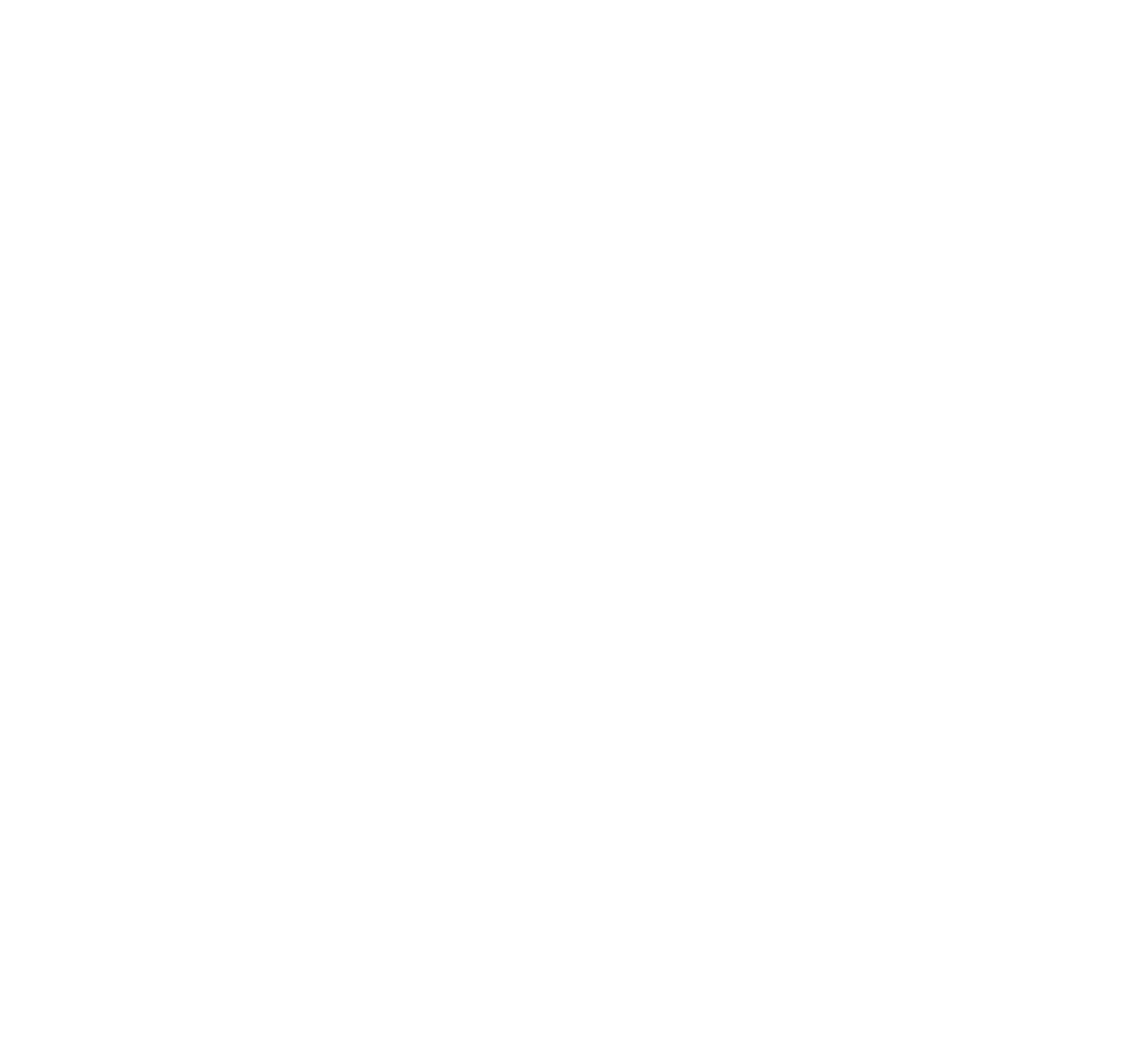
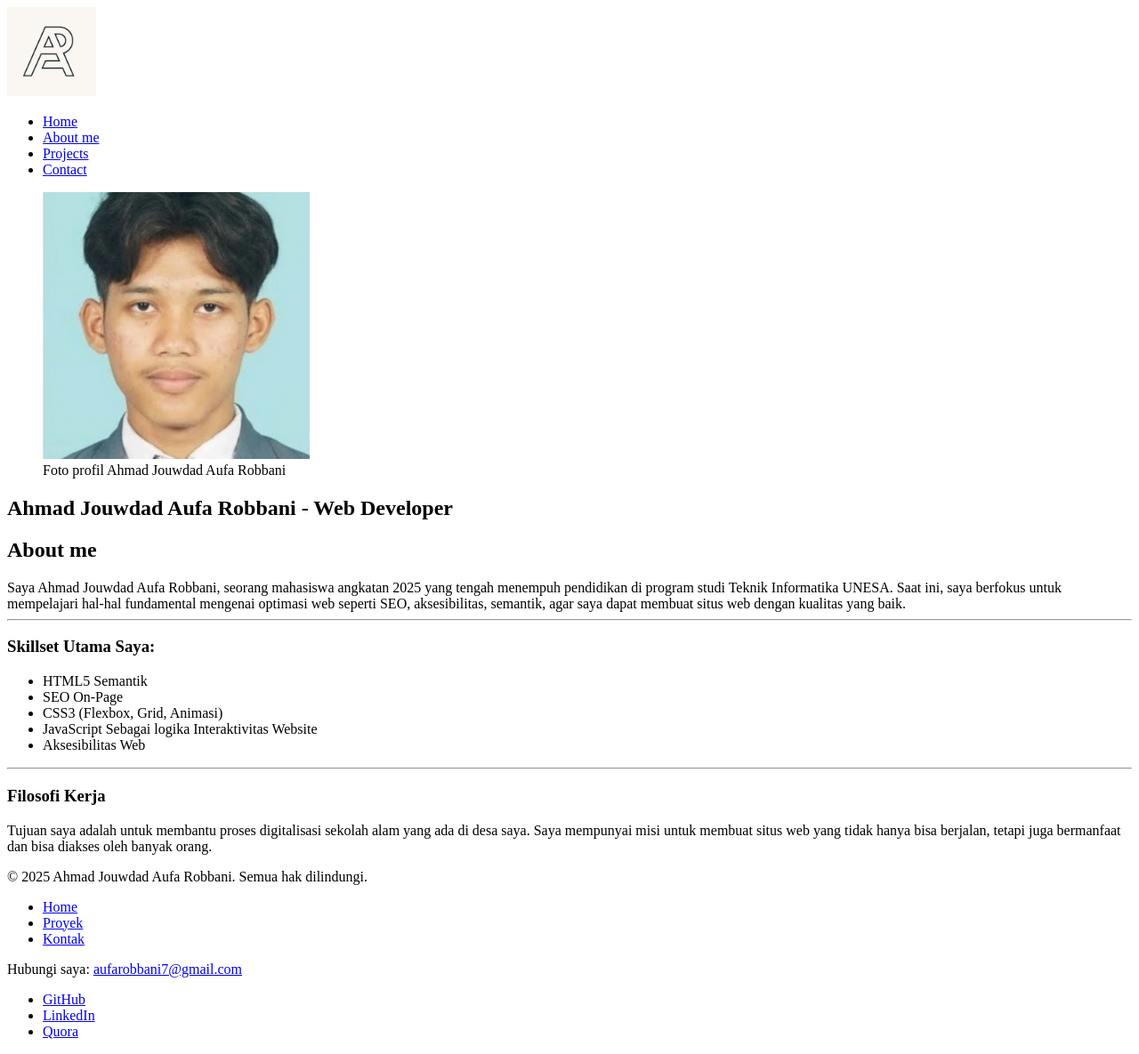
Before and after one commit to auparr/portfolio-html, a plain HTML site: page about.html in a window 1280 px wide. Shown: the whole page at 89% size. Before the commit the page ends 800 px from the top, so only its background shows below. Drawn offline with Linux system fonts and the light colour scheme.

Commit message:
feat(about): finished About Me page

```diff
--- a/about.html
+++ b/about.html
@@ -0,0 +1,181 @@
+<!DOCTYPE html>
+<html lang="id">
+  <head>
+    <meta charset="UTF-8" />
+    <meta name="viewport" content="width=device-width, initial-scale=1.0" />
+
+    <title>Tentang Ahmad Jouwdad Aufa Robbani</title>
+
+    <meta
+      name="description"
+      content="Profil lengkap Ahmad Jouwdad Aufa Robbani, web developer pemula yang fokus pada HTML, CSS, JavaScript, SEO, dan aksesibilitas web."
+    />
+
+    <link
+      rel="canonical"
+      href="https://auparr-portfolio.vercel.app/about.html"
+    />
+
+    <link rel="icon" href="assets/images/web-icon.ico" type="image/x-icon" />
+
+    <!-- open graph -->
+    <meta
+      property="og:title"
+      content="Tentang saya | Ahmad Jouwdad Aufa Robbani"
+    />
+    <meta
+      property="og:description"
+      content="Kenali minat dan fokus Ahmad Jouwdad Aufa Robbani sebagai seorang web developer"
+    />
+    <meta
+      property="og:image"
+      content="https://auparr-portfolio.vercel.app/assets/images/preview.png"
+    />
+    <meta
+      property="og:url"
+      content="https://auparr-portfolio.vercel.app/about.html"
+    />
+    <meta property="og:type" content="website" />
+
+    <!-- Structured data -->
+    <script type="application/ld+json">
+      {
+        "@context": "https://schema.org",
+        "@type": "AboutPage",
+        "name": "Tentang Ahmad Jouwdad Aufa Robbani",
+        "url": "https://auparr-portfolio.vercel.app/about.html",
+        "image": "https://auparr-portfolio.vercel.app/assets/images/preview.png",
+        "mainEntity": {
+          "@type": "Person",
+          "name": "Ahmad Jouwdad Aufa Robbani",
+          "sameAs": [
+            "https://github.com/auparr",
+            "https://id.quora.com/Ahmad-Jouwdad-Aufa-Robbani",
+            "https://www.linkedin.com/in/ahmad-jouwdad-aufa-robbani-98539b34a"
+          ]
+        }
+      }
+    </script>
+  </head>
+
+  <body>
+    <!-- Header / navigation -->
+    <header>
+      <a href="index.html">
+        <img
+          src="/assets/images/preview.png"
+          alt="Logo Ahmad Jouwdad Aufa Robbani"
+          width="100"
+          height="100"
+          decoding="async"
+          fetchpriority="high"
+        />
+      </a>
+      <nav aria-label="Main navigation">
+        <ul>
+          <li><a href="index.html">Home</a></li>
+          <li><a href="about.html" aria-current="page">About me</a></li>
+          <li><a href="projects.html">Projects</a></li>
+          <li><a href="contact.html">Contact</a></li>
+        </ul>
+      </nav>
+    </header>
+
+    <!-- main / content  -->
+    <main aria-label="Main content">
+      <section>
+        <figure>
+          <img
+            src="/assets/images/unnamed.webp"
+            alt="Foto Ahmad Jouwdad Aufa Robbani"
+            decoding="async"
+            fetchpriority="high"
+            width="300"
+            height="300"
+          />
+          <figcaption>Foto profil Ahmad Jouwdad Aufa Robbani</figcaption>
+        </figure>
+        <h1>Ahmad Jouwdad Aufa Robbani - Web Developer</h1>
+      </section>
+      <section aria-label="about-main">
+        <h2>About me</h2>
+        Saya Ahmad Jouwdad Aufa Robbani, seorang mahasiswa angkatan 2025 yang
+        tengah menempuh pendidikan di program studi Teknik Informatika UNESA.
+        Saat ini, saya berfokus untuk mempelajari hal-hal fundamental mengenai
+        optimasi web seperti SEO, aksesibilitas, semantik, agar saya dapat
+        membuat situs web dengan kualitas yang baik.
+        <hr />
+        <div>
+          <h3>Skillset Utama Saya:</h3>
+          <ul>
+            <li>HTML5 Semantik</li>
+            <li>SEO On-Page</li>
+            <li>CSS3 (Flexbox, Grid, Animasi)</li>
+            <li>JavaScript Sebagai logika Interaktivitas Website</li>
+            <li>Aksesibilitas Web</li>
+          </ul>
+        </div>
+        <hr />
+        <div>
+          <h3>Filosofi Kerja</h3>
+          Tujuan saya adalah untuk membantu proses digitalisasi sekolah alam
+          yang ada di desa saya. Saya mempunyai misi untuk membuat situs web
+          yang tidak hanya bisa berjalan, tetapi juga bermanfaat dan bisa
+          diakses oleh banyak orang.
+        </div>
+      </section>
+    </main>
+
+    <!-- Footer -->
+    <footer>
+      <p>&copy; 2025 Ahmad Jouwdad Aufa Robbani. Semua hak dilindungi.</p>
+
+      <nav aria-label="Footer navigation Links">
+        <ul>
+          <li><a href="index.html">Home</a></li>
+          <li><a href="projects.html">Proyek</a></li>
+          <li><a href="contact.html">Kontak</a></li>
+        </ul>
+      </nav>
+
+      <p>
+        Hubungi saya:
+        <a
+          href="mailto:aufarobbani7@gmail.com"
+          aria-label="Kirim email untuk Ahmad Jouwdad Aufa Robbani"
+          >aufarobbani7@gmail.com</a
+        >
+      </p>
+
+      <ul>
+        <li>
+          <a
+            href="https://github.com/auparr"
+            target="_blank"
+            rel="noopener noreferrer"
+            aria-label="Profil GitHub Ahmad Jouwdad Aufa Robbani"
+            >GitHub</a
+          >
+        </li>
+        <li>
+          <a
+            href="https://www.linkedin.com/in/ahmad-jouwdad-aufa-robbani-98539b34a/"
+            target="_blank"
+            rel="noopener noreferrer"
+            aria-label="Profil LinkedIn Ahmad Jouwdad Aufa Robbani"
+            >LinkedIn</a
+          >
+        </li>
+        <li>
+          <a
+            href="https://id.quora.com/profile/Ahmad-Jouwdad-Aufa-Robbani"
+            target="_blank"
+            rel="noopener noreferrer"
+            aria-label="Profil Quora milik Ahmad Jouwdad Aufa Robbani"
+            >Quora</a
+          >
+        </li>
+      </ul>
+    </footer>
+  </body>
+</html>
```
Also changed, not shown: index.html (+2 -2 lines), projects.html (+9 -0 lines).
